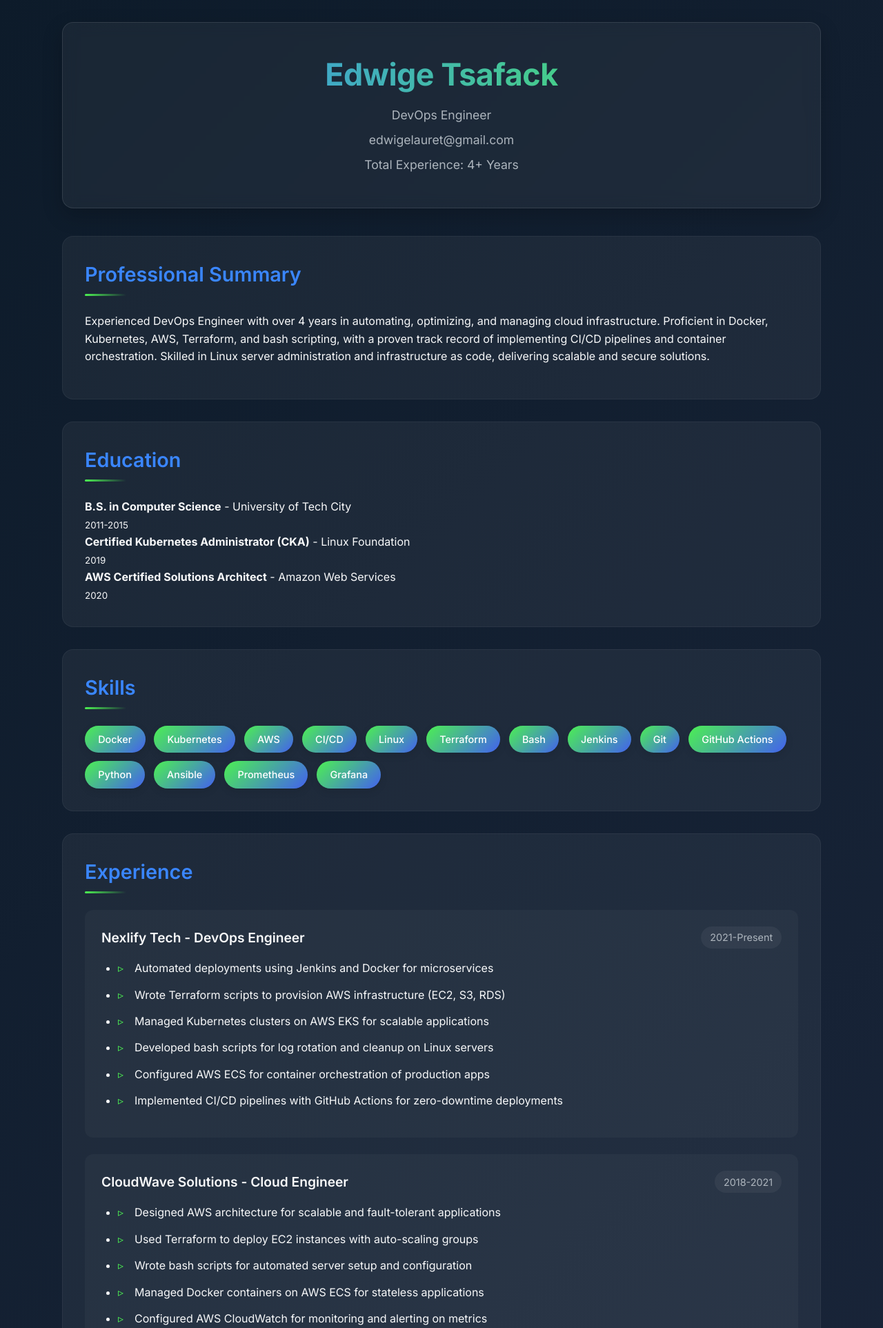
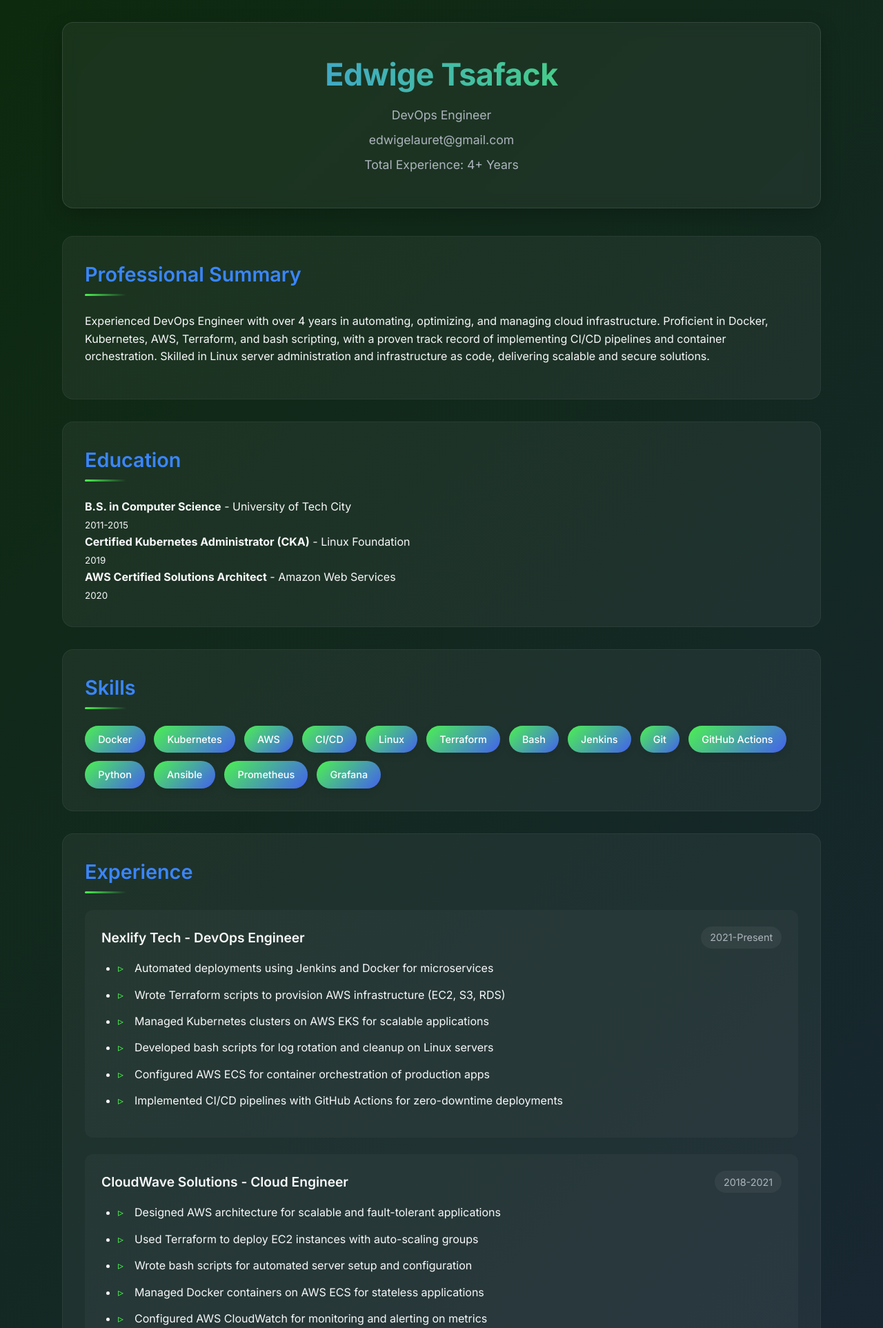
Before and after one commit to edwigelau/my-resume, a Flask app: page / in a window 1280 px wide. Shown: the top 1925 px of the page at 69% size. Run offline with Flask 3, Linux system fonts and the light colour scheme.

Commit message:
resume revamp

```diff
--- a/templates/index.html
+++ b/templates/index.html
@@ -20,7 +20,7 @@
             --primary: #4cf052ff;
             --secondary: #4361ee;
             --accent: #3a86ff;
-            --dark: #0d1b2a;
+            --dark: #0d2a0e;
             --darker: #1b263b;
             --light: #f8f9fa;
             --muted: #adb5bd;
```
